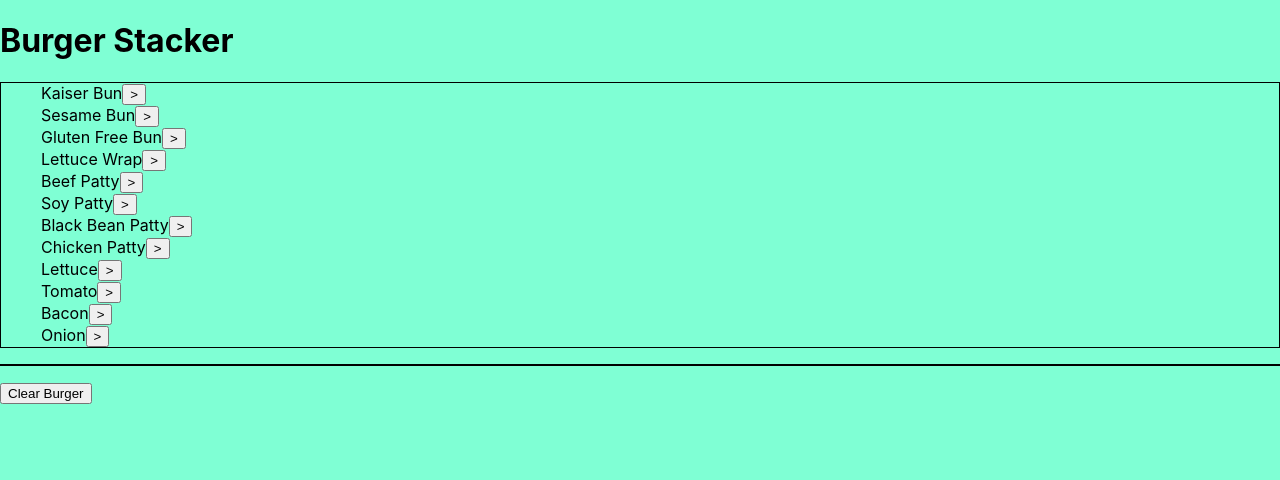
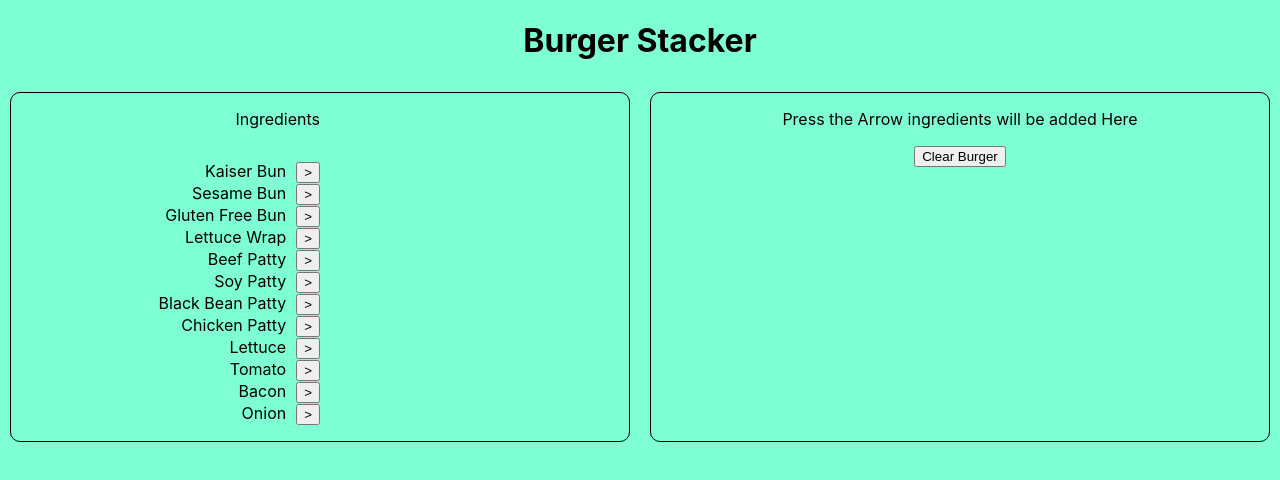
Before and after one commit to anaismveras/react-burger-stacker, a React (Create React App) app: page / in a window 1280 px wide. Shown: the top 480 px of the page. Built offline with nearby package versions, Linux system fonts and the light colour scheme.

Commit message:
finished deliverable

```diff
--- a/src/BurgerPane.js
+++ b/src/BurgerPane.js
@@ -12,6 +12,7 @@ export default class BurgerPane extends Component {
             })
             return (
                 <div>
+                    <p>Press the Arrow ingredients will be added Here</p>
                     <ul>{burgerImage}</ul>
                     <button onClick={(e) => this.props.clearBurger(e)}>Clear Burger</button>
                 </div>
--- a/src/IngredientList.js
+++ b/src/IngredientList.js
@@ -1,5 +1,4 @@
 import React, { Component } from 'react'
-import './ingredients.css';
 
 export default class IngredientList extends Component {
 
@@ -8,12 +7,14 @@ export default class IngredientList extends Component {
             return (
                 <div>
                     {ingredient.name}
-                    <button onClick={(e) => this.props.addIngredient(e, ingredient.name)}>></button>
+                    <button className='ingredientButton' onClick={(e) => this.props.addIngredient(e, ingredient.name)}>></button>
                 </div>
             )
         })
         return (
-            <div>
+            <div className='parent'>
+                <p>Ingredients</p>
+                <br />
                 <ul>{BurgerIngredients}</ul>
             </div>
         )
--- a/src/Ingredients.js
+++ b/src/Ingredients.js
@@ -1,7 +1,6 @@
 import React, { Component } from 'react'
 import IngredientList from './IngredientList'
 import BurgerPane from './BurgerPane'
-import './ingredients.css';
 
 export default class Ingredients extends Component {
    state = {
@@ -39,14 +38,18 @@ export default class Ingredients extends Component {
 
     render () {
         return (
-            <div>
+            <div className='parent'>
+                <div className='IngredientList'>
                 <IngredientList ingredients={this.state.ingredients}
                 addIngredient={this.addIngredient}
                 />
+                </div>
+                <div className='BurgerPane'>
                 <BurgerPane
                 emptyIngredients={this.state.emptyIngredients}
                 clearBurger={this.clearBurger}
                 />
+                </div>
             </div>
         )
     }
--- a/src/index.css
+++ b/src/index.css
@@ -6,6 +6,7 @@ body {
   -webkit-font-smoothing: antialiased;
   -moz-osx-font-smoothing: grayscale;
   background-color: aquamarine;
+  text-align: center;
 }
 
 code {
--- a/src/ingredients.css
+++ b/src/ingredients.css
@@ -1,3 +1,25 @@
- ul {
+.parent {
+    display: grid;
+    grid-template-columns: repeat(2, 1fr);
+    grid-template-rows: 1fr;
+    grid-column-gap: 0px;
+    grid-row-gap: 0px;
+}
+
+.IngredientList {
     border: 1px solid black;
+    border-radius: 10px;
+    margin: 10px;
+    text-align: right;
 }
+
+.BurgerPane {
+    border: 1px solid black;
+    margin: 10px;
+    text-align: center;
+    border-radius: 10px;
+}
+
+.ingredientButton {
+    margin-left: 10px;
+}
```
